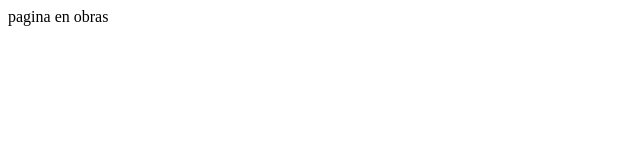
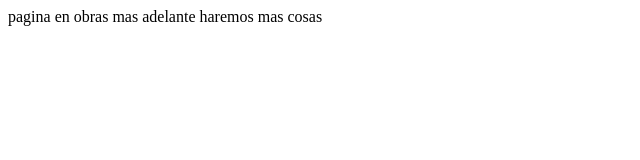
Before and after one commit to ipartekAlain/GH_002_Github_y_VSC, a plain HTML site: page moviles.html in a window 1280 px wide. Shown: the whole page, without its empty margins (0-640 px from the left). Drawn offline with Linux system fonts and the light colour scheme.

Commit message:
cuarto commit

```diff
--- a/moviles.html
+++ b/moviles.html
@@ -9,6 +9,7 @@
 <body>
 
 pagina en obras
+mas adelante haremos mas cosas
 
 </body>
 </html>
```
